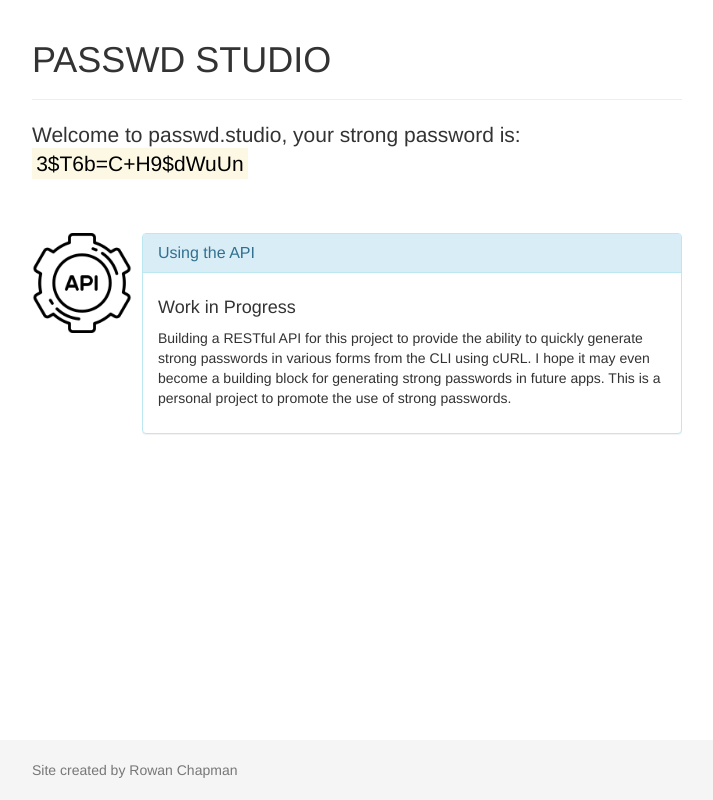
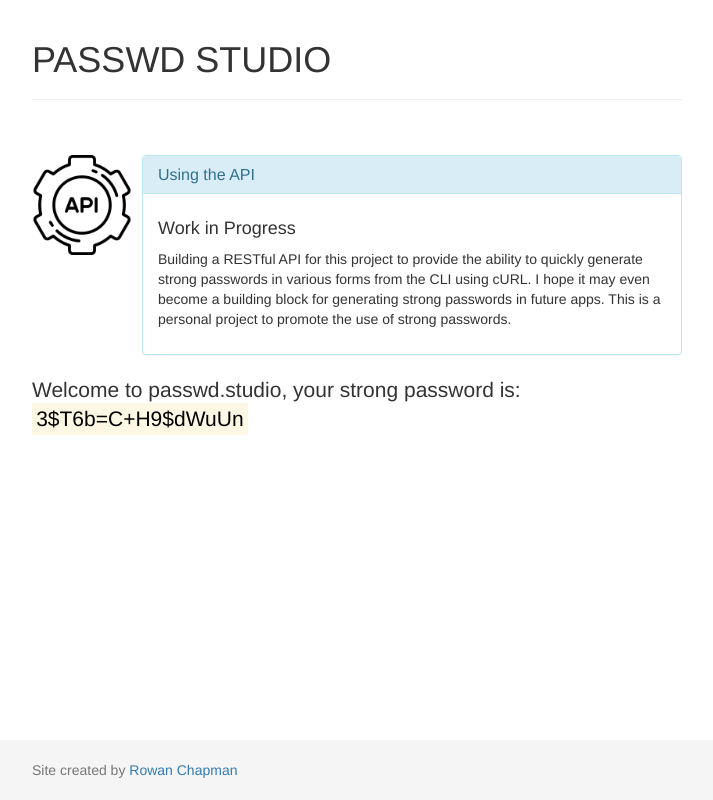
Before and after one commit to rchapman83/passwd-studio, a Flask app: page / in a window 1280 px wide. Shown: the whole page, without its empty margins (283-996 px from the left). Run offline with Flask 2, Linux system fonts and the light colour scheme; some libraries are stand-ins or nearby versions.

Commit message:
update to UI

```diff
--- a/app/templates/index.html
+++ b/app/templates/index.html
@@ -5,8 +5,8 @@
   <div class="page-header">
       <h1>PASSWD STUDIO</h1>
   </div>
-  <p class="lead"> {{ leadText }} <br> <mark>{{ passwd }}</mark></p>
   <br>
+
   <div class="media">
     <div class="media-left">
       <img class="media-object" src="{{ url_for('static', filename='img/api.png') }}" alt="API example image" height="100" width="100">
@@ -26,10 +26,12 @@
       </div>
     </div>
   </div>
+  <p class="lead"> {{ leadText }} <br> <mark>{{ passwd }}</mark></p>
+  <br>
 {% endblock %}
 {% block footer %}
   <!-- Bottom page content -->
   <div class="container">
-    <p class="text-muted">Site created by Rowan Chapman</p>
+    <p class="text-muted">Site created by <a href="http://www.rnchapman.directory">Rowan Chapman</a></p>
   </div>
 {% endblock %}
```
